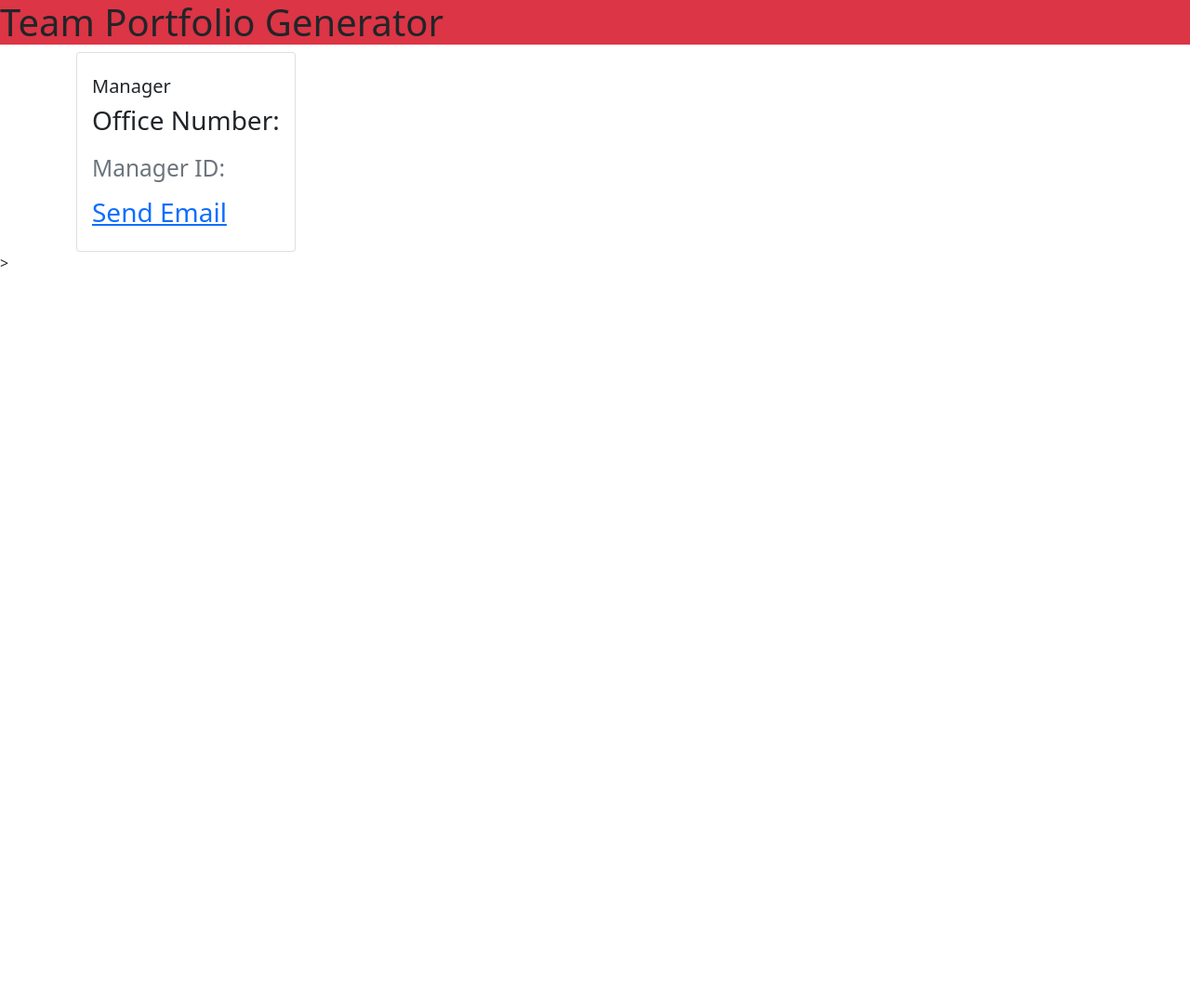
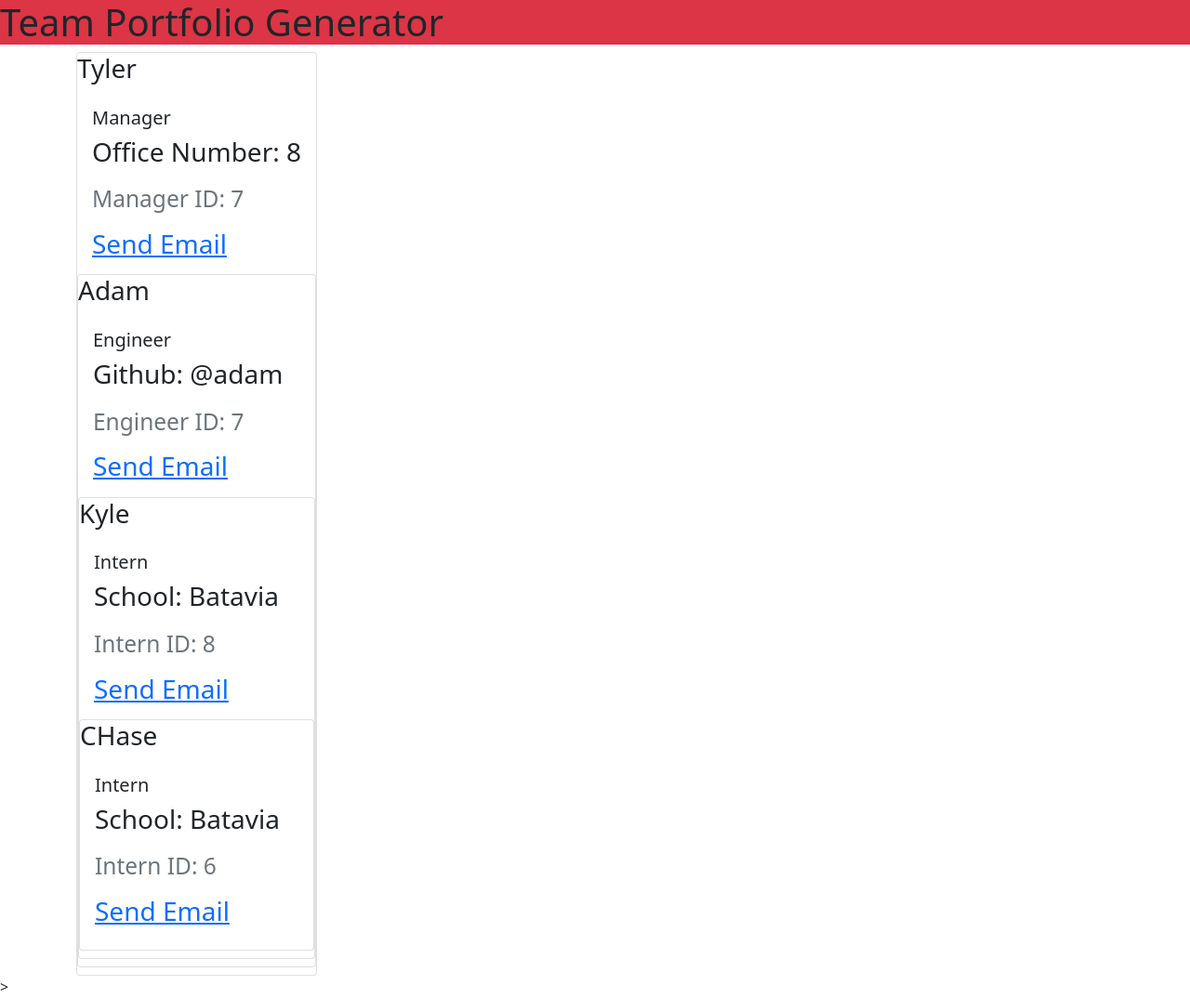
Before and after one commit to tmair1012/10-Portfolio-Generator, a website: page index.html in a window 1280 px wide. Shown: the whole page at 93% size. Before the commit the page ends 800 px from the top, so only its background shows below. Drawn offline with nearby package versions, Linux system fonts and the light colour scheme.

Commit message:
fixed some notes, and some html errors

```diff
--- a/index.html
+++ b/index.html
@@ -14,13 +14,34 @@
         </header>
         <main>
             <div class="container d-flex flex-wrap space-between"><div class="card" style="max-width: 18rem;">
-    <h3>  <h3>
+    <h3> Tyler <h3>
     <div class="card-body">
       <h5 class="card-title">Manager</h5>
-      <p class="card-text">Office Number: </p>
-      <p class="card-text"><small class="text-muted">Manager ID: </small></p>
-        <a href = "mailto:">Send Email</a>
-      </div></div>
+      <p class="card-text">Office Number: 8</p>
+      <p class="card-text"><small class="text-muted">Manager ID: 7</small></p>
+        <a href = "mailto:tyleramair@gmail.com">Send Email</a>
+      </div><div class="card" style="max-width: 18rem;">
+          <h3> Adam <h3>
+          <div class="card-body">
+            <h5 class="card-title">Engineer</h5>
+            <p class="card-text">Github: @adam</p>
+            <p class="card-text"><small class="text-muted">Engineer ID: 7</small></p>
+              <a href = "mailto:adam@gmail.co">Send Email</a>
+            </div><div class="card" style="max-width: 18rem;">
+        <h3> Kyle <h3>
+        <div class="card-body">
+          <h5 class="card-title">Intern</h5>
+          <p class="card-text">School: Batavia</p>
+          <p class="card-text"><small class="text-muted">Intern ID: 8</small></p>
+            <a href = "mailto:kyle@gmail.com">Send Email</a>
+          </div><div class="card" style="max-width: 18rem;">
+        <h3> CHase <h3>
+        <div class="card-body">
+          <h5 class="card-title">Intern</h5>
+          <p class="card-text">School: Batavia</p>
+          <p class="card-text"><small class="text-muted">Intern ID: 6</small></p>
+            <a href = "mailto:Chase@gmail">Send Email</a>
+          </div></div>
     </main>>
 </body>
 </html>
```
Also changed, not shown: index.js (+14 -14 lines).
